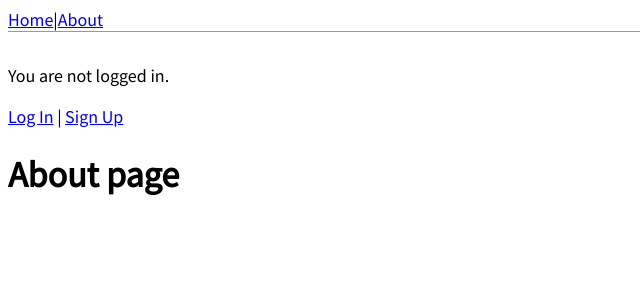
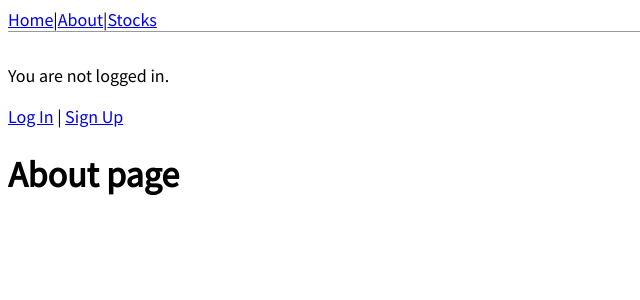
Before and after one commit to DavyBeer/PaperTradingApplication, a Django app: page /about/ in a window 1280 px wide. Shown: the top 300 px of the page, without its empty margins (0-640 px from the left). Run offline with Django 3.2, Linux system fonts and the light colour scheme.

Commit message:
Stocks link

```diff
--- a/templates/base.html
+++ b/templates/base.html
@@ -8,7 +8,7 @@ rel="stylesheet">
 </head>
 
 <header>
-    <a href="{% url 'home' %}">Home</a> | <a href="{% url 'about' %}">About</a>
+    <a href="{% url 'home' %}">Home</a> | <a href="{% url 'about' %}">About</a> | <a href="{% url 'stocks' %}">Stocks</a>
 </header>
 
 {% if user.is_authenticated %}
```
